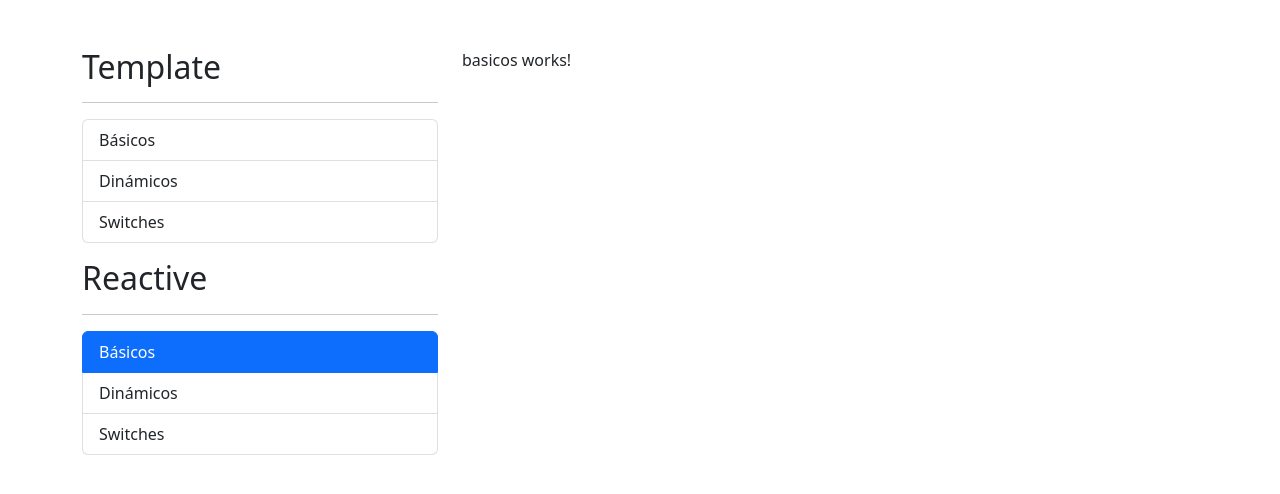
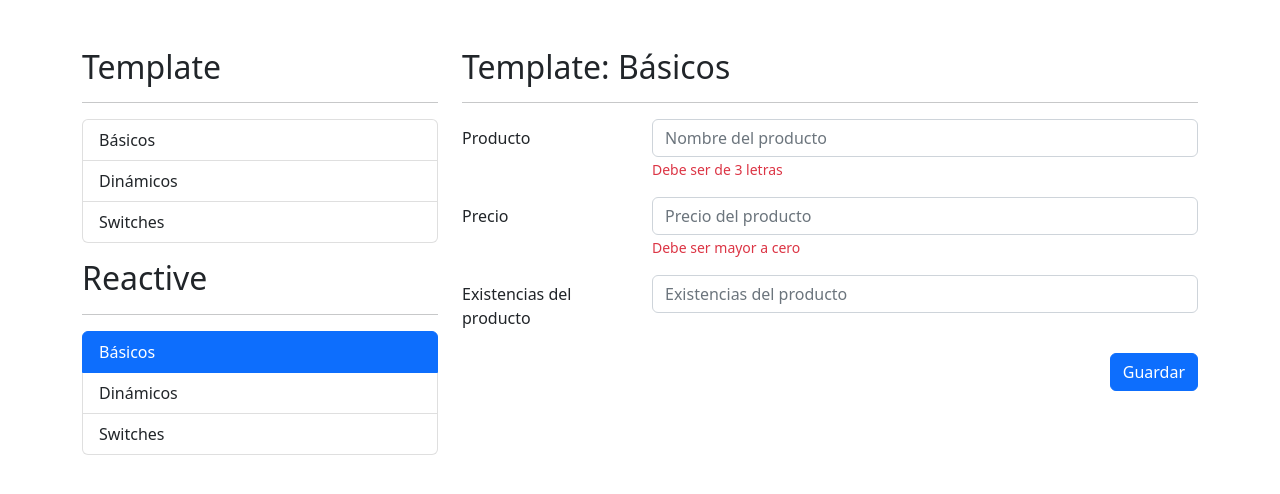
Before and after one commit to serdel1979/formulariosAngular, an Angular app: page /reactive/basicos in a window 1280 px wide. Shown: the top 494 px of the page. Built offline with nearby package versions, Linux system fonts and the light colour scheme.

Commit message:
form reactivos

```diff
--- a/src/app/reactive/basicos/basicos.component.html
+++ b/src/app/reactive/basicos/basicos.component.html
@@ -1 +1,83 @@
-<p>basicos works!</p>
+<h2>Template: Básicos</h2>
+<hr>
+
+
+<div class="row">
+    <div class="col">
+
+        <form autocomplete="off">
+            <!--Campo Producto-->
+            <div class="mb-3 row">
+                <label class="col-sm-3 col-form-label">Producto</label>
+                <div class="col-sm-9">
+
+                    <input type="text" class="form-control" placeholder="Nombre del producto">
+
+                    <span class="form-text text-danger">Debe
+                        ser de 3 letras</span>
+                </div>
+            </div>
+
+            <!--Campo Precio-->
+            <div class="mb-3 row">
+                <label class="col-sm-3 col-form-label">Precio</label>
+                <div class="col-sm-9">
+                    <input type="number" class="form-control"  placeholder="Precio del producto">
+
+                    <span class="form-text text-danger">Debe ser mayor a cero</span>
+
+                </div>
+            </div>
+
+            <!--Existencias-->
+            <div class="mb-3 row">
+                <label class="col-sm-3 col-form-label">Existencias del producto</label>
+                <div class="col-sm-9">
+                    <input type="number" class="form-control"
+                    placeholder="Existencias del producto">
+                </div>
+            </div>
+
+            <div class="row">
+                <div class="col">
+                    <button type="submit"
+                        class="btn btn-primary float-end">
+                        Guardar
+                    </button>
+                </div>
+            </div>
+
+        </form>
+
+    </div>
+</div>
+
+<!--
+
+<div class="row">
+    <div class="col">
+
+
+        <span>Valid</span>
+        <pre>{{ miFormulario.valid }}</pre>
+
+
+        <span>Pristine</span>
+        <pre>{{ miFormulario.pristine }}</pre>
+
+        <span>Touched</span>
+        <pre>{{ miFormulario.touched }}</pre>
+
+
+        <span>Value</span>
+        <pre>{{ miFormulario.value | json }}</pre>
+
+        <span>Value</span>
+        <pre>{{ miFormulario.controls['precio'].errors | json }}</pre>
+
+
+
+    </div>
+</div>
+
+-->
--- a/src/app/reactive/dinamicos/dinamicos.component.html
+++ b/src/app/reactive/dinamicos/dinamicos.component.html
@@ -1 +1,67 @@
-<p>dinamicos works!</p>
+<h2>Template: <small>Dinámicos</small></h2>
+
+<form autocomplete="off">
+    <div class="mb-3 row">
+        <label class="col-sm-3 col-form-label">Nombre</label>
+        <div class="col-sm-9">
+            <input class="form-control"placeholder="Nombre de persona">
+            <span
+                class="form-text text-danger">Este campo es obligatorio</span>
+        </div>
+    </div>
+
+
+    <div class="mb-3 row">
+        <label class="col-sm-3 col-form-label">Agregar</label>
+        <div class="col-sm-9">
+
+            <div class="input-group">
+                <input class="form-control"
+                    placeholder="Favorito..."
+                    >
+                <button  class="btn btn-outline-primary" type="button">
+                    Agregar
+                </button>
+            </div>
+
+        </div>
+    </div>
+
+    <div class="mb-3 row">
+        <label class="col-sm-3 col-form-label">Favoritos</label>
+        <div class="col-sm-9">
+
+            <div  class="input-group mb-1">
+
+                <input class="form-control"
+                placeholder="Agregar favorito" >
+
+
+                <button class="btn btn-outline-danger" type="button">
+                    Eliminar
+                </button>
+
+
+            </div>
+
+
+        </div>
+    </div>
+
+    <div class="row">
+        <div class="col-sm-12">
+            <button class="btn btn-primary float-end" type="button" >
+                Guardar
+            </button>
+        </div>
+    </div>
+
+
+</form>
+
+<!--
+
+<span>Persona</span>
+<pre>{{ persona | json}}</pre>
+
+-->
```
